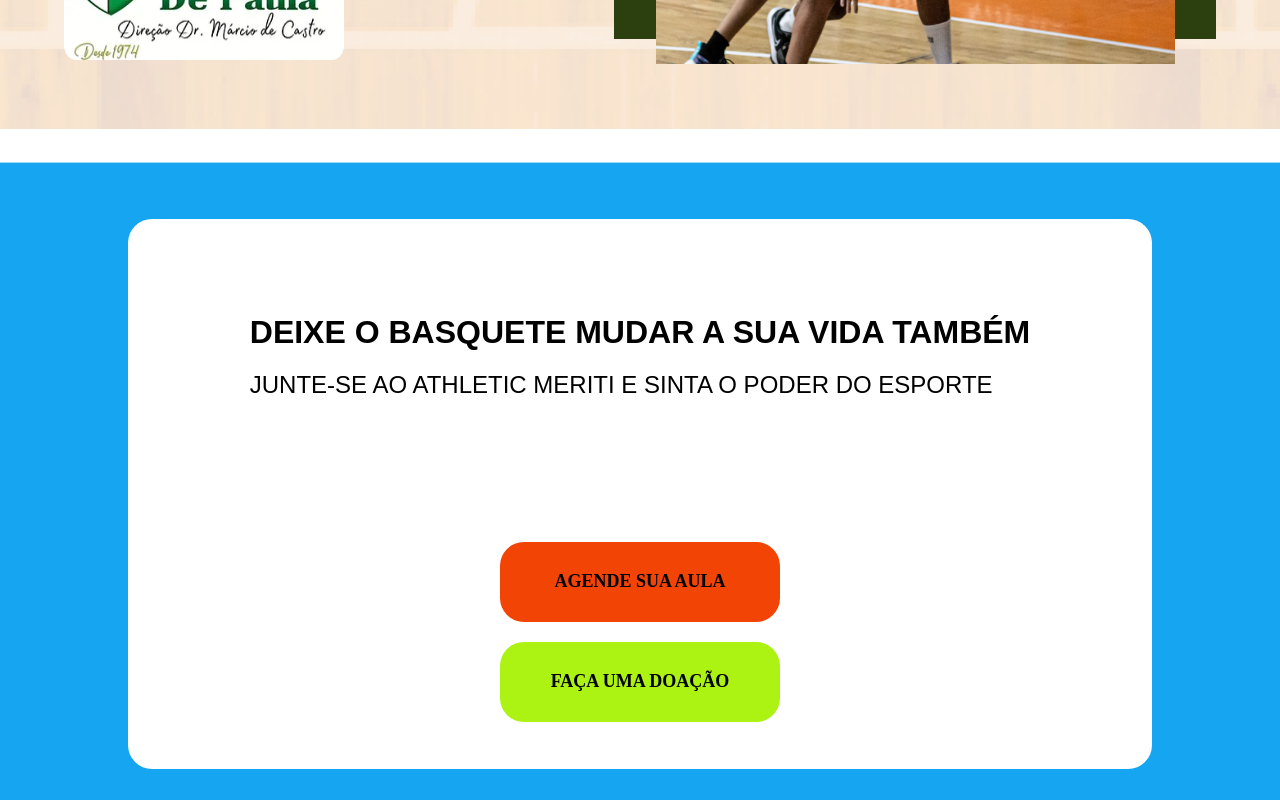
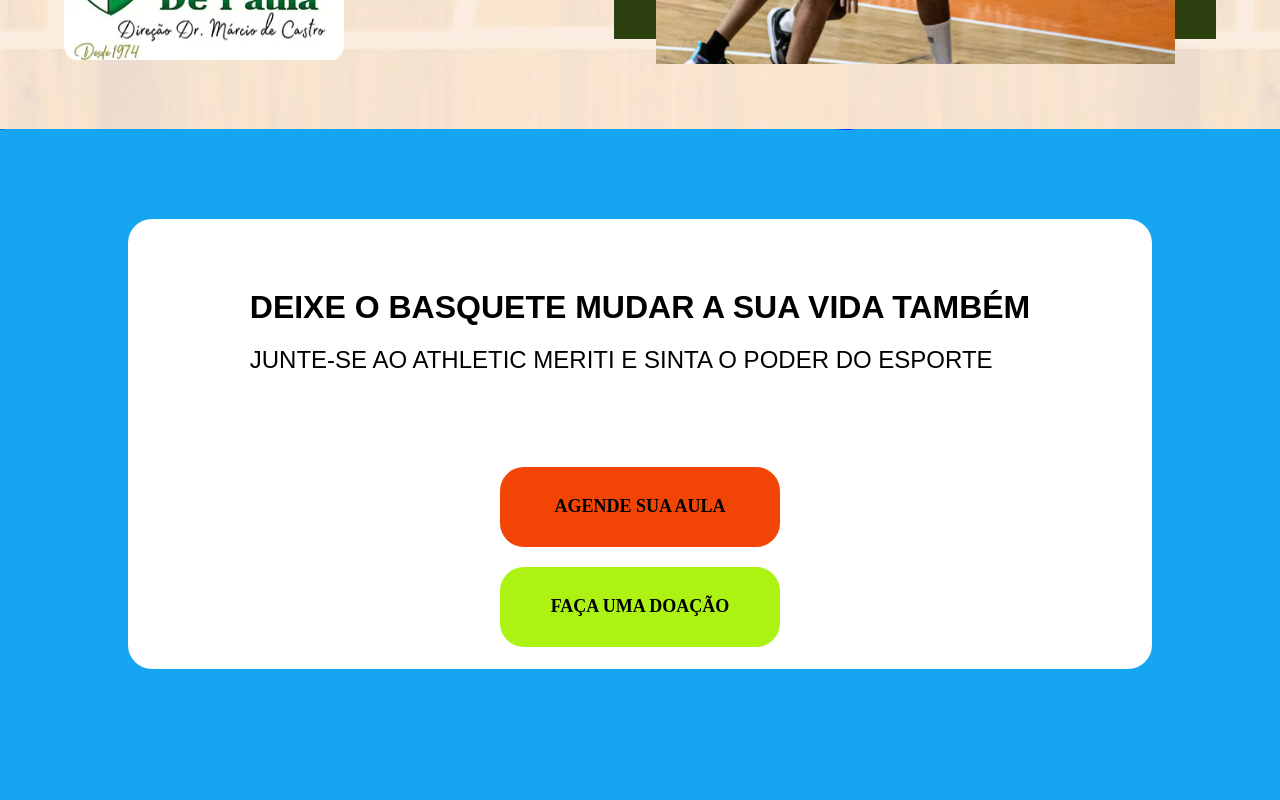
Before and after one commit to MrGhostsnow/athletic-meriti, a Next.js app: page / in a window 1280 px wide. Shown: the part 4140-4940 px from the top of the page. Built offline with nearby package versions, Linux system fonts and the light colour scheme; a web font is replaced by a local one.

Commit message:
fix: bg-donate

```diff
--- a/src/app/components/Home/Donate/styles.ts
+++ b/src/app/components/Home/Donate/styles.ts
@@ -13,7 +13,7 @@ export const ContainerDonate = styled.div`
     background-repeat: no-repeat;
     position: relative;
     justify-content: start;
-    background-color: #fff;
+    background-color: blue;
 `;
 
 export const SectionDonate = styled.section`
@@ -24,7 +24,7 @@ export const SectionDonate = styled.section`
     border-radius: 24px;
     margin-top: 90px;
     background-color: #fff;
-    height: 550px;
+    height: 450px;
     width: 80%;
 
     @media (max-width: 768px) {
```
Also changed, not shown: src/app/assets/bg-donate.png.
